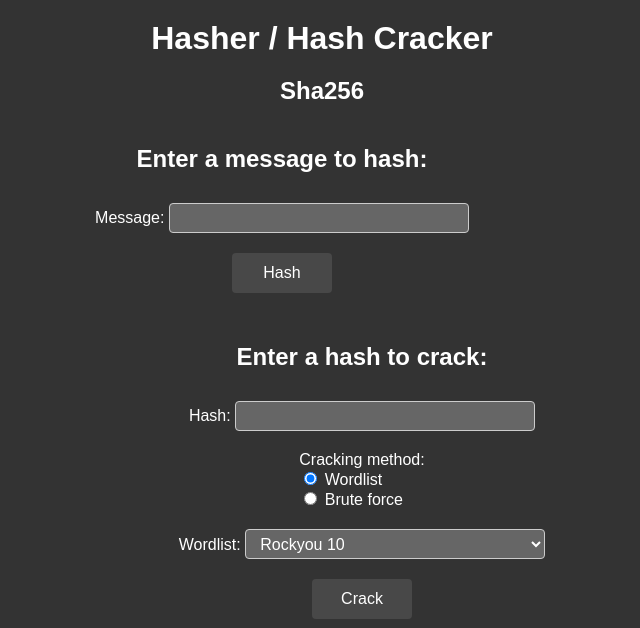
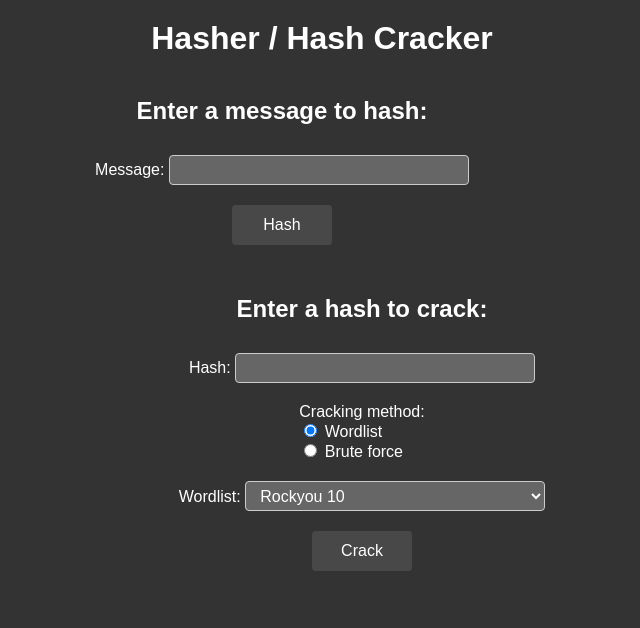
Before and after one commit to AnanasekE/InformatykaFinal, a Flask app: page / in a window 1280 px wide. Shown: the top 628 px of the page, without its empty margins (318-958 px from the left). Run offline with Flask 2, Linux system fonts and the light colour scheme.

Commit message:
removes sha256 from home.html

```diff
--- a/templates/home.html
+++ b/templates/home.html
@@ -4,7 +4,6 @@
 </head>
 <body>
 <h1>Hasher / Hash Cracker</h1>
-<h2>Sha256</h2>
 <div class="hasher">
     <h2 class="Title">Enter a message to hash:</h2>
     <form method="post" action="/hash">
```
